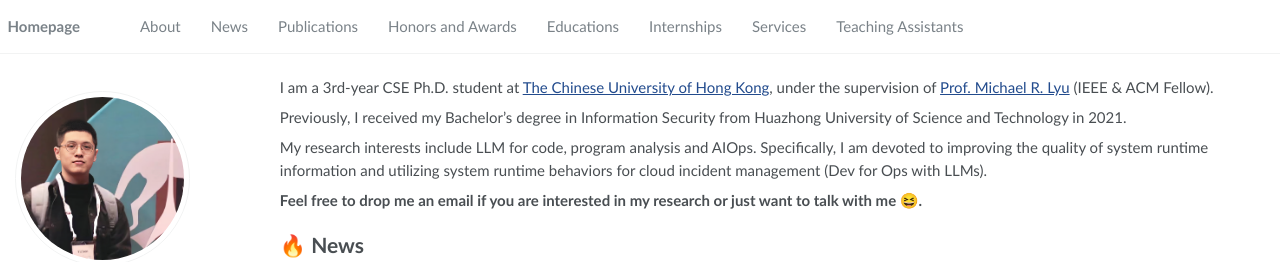
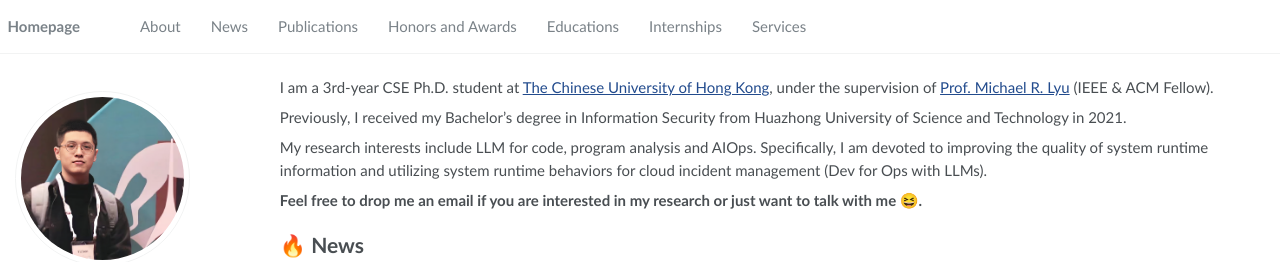
Before and after one commit to YichenLi00/YichenLi00.github.io, a Jekyll site: the page built from _pages/about.md, in a window 1280 px wide. Shown: the top 262 px of the page. Built offline with Jekyll 4.4.1, drawn with Linux system fonts in a browser that asks for light colours; a script that is not in the unit is left out.

Commit message:
Update navigation.yml

```diff
--- a/_data/navigation.yml
+++ b/_data/navigation.yml
@@ -20,6 +20,3 @@ main:
 
   - title: "Services"
     url: "/#-services"
-
-  - title: "Teaching Assistants"
-    url: "/#-teaching-assistants"
```
